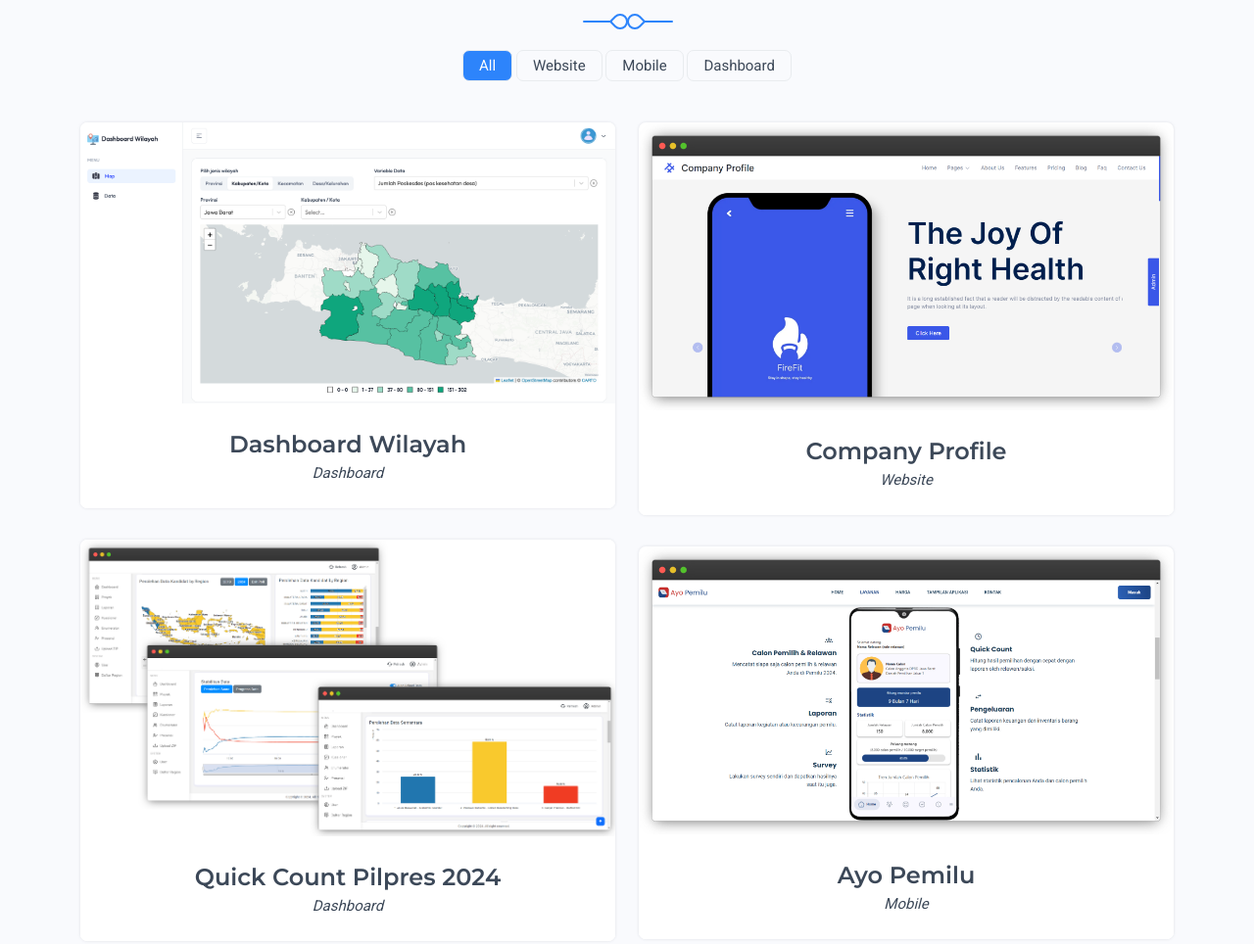
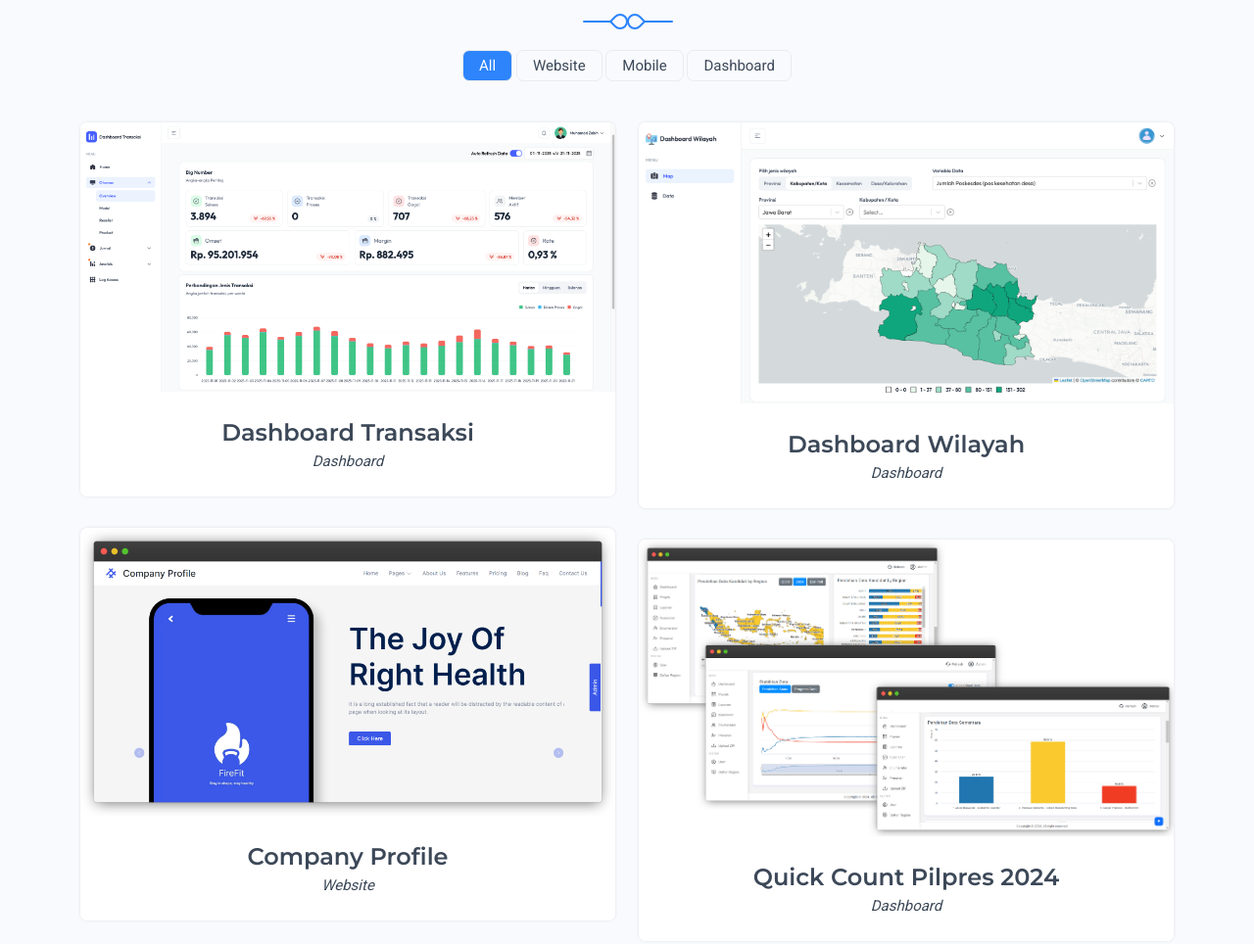
Before and after one commit to akatgelar/akatgelar-landingpage, a plain HTML site: page index.html in a window 1280 px wide. Shown: the part 1845-2809 px from the top of the page at 98% size. Drawn offline with nearby package versions, Linux system fonts and the light colour scheme.

Commit message:
feat: add dashboard-transaksi

```diff
--- a/index.html
+++ b/index.html
@@ -651,6 +651,19 @@
                 <!-- Gallary -->
                 <div id="grid" class="row">
                     <div class="col-lg-6 col-md-6 mt-4 pt-2 picture-item" data-groups='["dashboard"]'>
+                        <a target="_blank" href="https://dashboard-transaksi.akatgelar.app" class="title text-dark">
+                            <div class="item-box portfolio-box rounded shadow bg-white overflow-hidden">
+                                <div class="position-relative overflow-hidden">
+                                    <img class="item-container img-fluid mx-auto" src="images/portfolio/dashboard-transaksi.png" alt="1">
+                                </div>
+                                <div class="gallary-title py-4 text-center">
+                                    <h4 class="mb-0">Dashboard Transaksi</h4>
+                                    <span><i>Dashboard</i></span>
+                                </div>
+                            </div>
+                        </a>
+                    </div>
+                    <div class="col-lg-6 col-md-6 mt-4 pt-2 picture-item" data-groups='["dashboard"]'>
                         <a target="_blank" href="https://dashboard-wilayah.akatgelar.app" class="title text-dark">
                             <div class="item-box portfolio-box rounded shadow bg-white overflow-hidden">
                                 <div class="position-relative overflow-hidden">
```
Also changed, not shown: images/portfolio/dashboard-transaksi.png (added).
